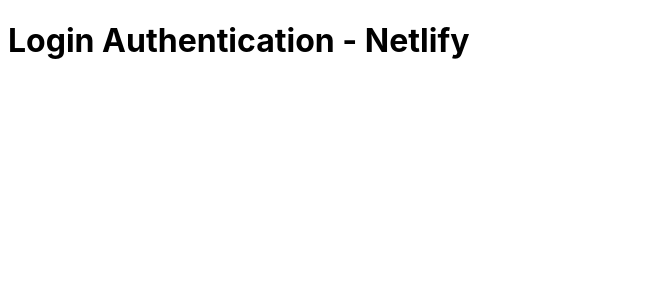
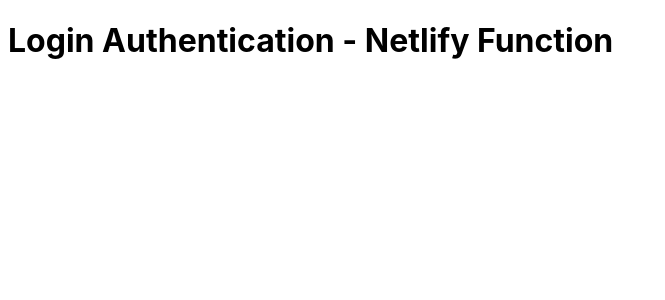
Before and after one commit to bitbender1010/UniversityX-Vite, a React (Vite) app: page / in a window 1280 px wide. Shown: the top 300 px of the page, without its empty margins (0-665 px from the left). Built offline with nearby package versions, Linux system fonts and the light colour scheme.

Commit message:
fixed node modules

```diff
--- a/src/App.jsx
+++ b/src/App.jsx
@@ -4,7 +4,7 @@
 
   return (
     <>
-      <h1>Login Authentication - Netlify</h1>
+      <h1>Login Authentication - Netlify Function</h1>
     </>
   )
 }
```
